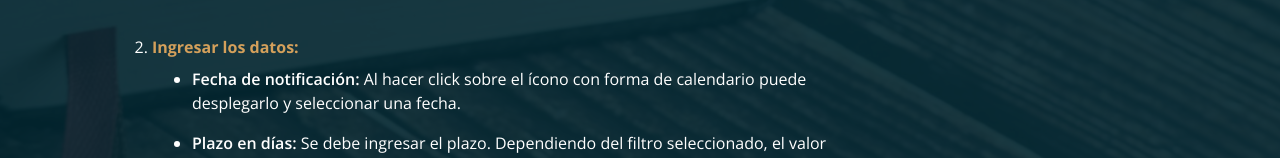
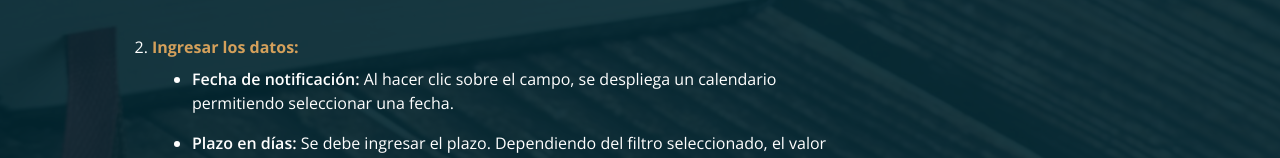
Before and after one commit to Dev-Santi/LegalDateNextjs, a Next.js app: page /acerca-de in a window 1280 px wide. Shown: the part 627-785 px from the top of the page. Built offline with nearby package versions, Linux system fonts and the light colour scheme.

Commit message:
correcion en acerca-de

```diff
--- a/src/app/acerca-de/page.tsx
+++ b/src/app/acerca-de/page.tsx
@@ -44,9 +44,8 @@ export default function page() {
                         <h2 className='text-orange font-bold'>Ingresar los datos:</h2>
                         <ul className='flex flex-col gap-4 ml-10 mt-2 list-disc'>
                             <li>
-                                <span className='font-semibold'>Fecha de notificación: </span>
-                                Al hacer click sobre el ícono con forma de calendario puede desplegarlo y
-                                seleccionar una fecha.
+                                <span className='font-semibold'>Fecha de notificación: </span>Al hacer clic
+                                sobre el campo, se despliega un calendario permitiendo seleccionar una fecha.
                             </li>
                             <li>
                                 <span className='font-semibold'>Plazo en días: </span>
```
Also changed, not shown: 1 other file (tests, documents, lock files or other folders).
